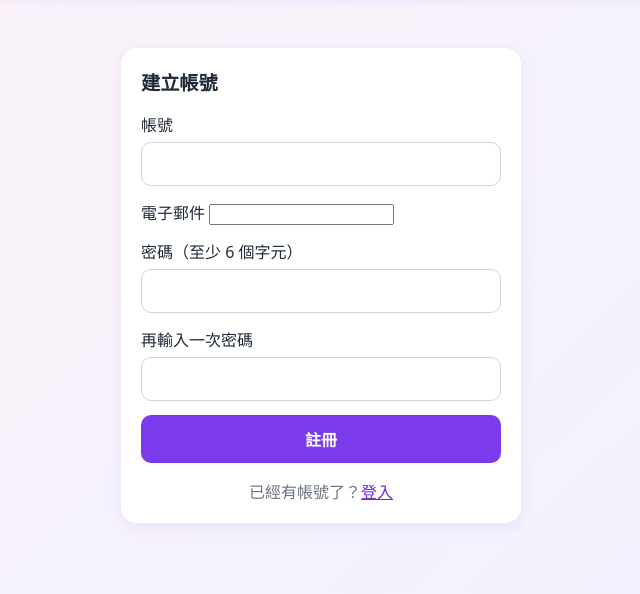
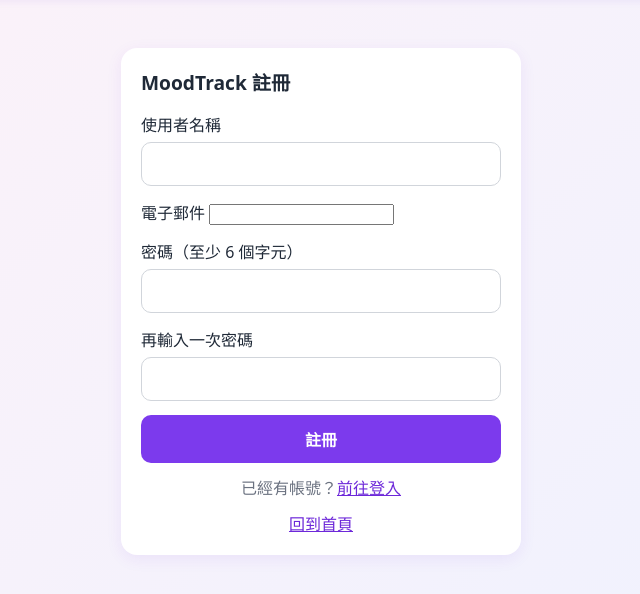
Before and after one commit to cooldragonboat/python_FP, a Flask app: page /register in a window 1280 px wide. Shown: the part 60-654 px from the top of the page, without its empty margins (319-959 px from the left). Run offline with Flask 3, Linux system fonts and the light colour scheme.

Commit message:
註冊頁面對齊教學：使用者名稱欄位、前往登入與回到首頁連結
Co-Authored-By: Claude Opus 5.5 <noreply@anthropic.com>
Claude-Session: https://claude.ai/code/session_01FqkUYzdKSooeESVCktR93W

```diff
--- a/app.py
+++ b/app.py
@@ -174,7 +174,7 @@ def register():
         if not username or not email or not password or not confirm:
             error = "請完整填寫所有欄位。"
         elif not 3 <= len(username) <= 30:
-            error = "帳號長度需為 3～30 個字。"
+            error = "使用者名稱長度需為 3～30 個字。"
         elif not EMAIL_PATTERN.fullmatch(email) or len(email) > 120:
             error = "請輸入有效的電子郵件。"
         elif len(password) < 6:
@@ -182,7 +182,7 @@ def register():
         elif password != confirm:
             error = "兩次輸入的密碼不一致。"
         elif User.query.filter_by(username=username).first():
-            error = "這個帳號已經有人使用了。"
+            error = "這個使用者名稱已經有人使用了。"
         elif User.query.filter_by(email=email).first():
             error = "這個電子郵件已經註冊過了。"
 
@@ -212,7 +212,7 @@ def login():
         ).first()
 
         if user is None or not user.check_password(password):
-            flash("帳號／電子郵件或密碼錯誤。", "error")
+            flash("使用者名稱／電子郵件或密碼錯誤。", "error")
         else:
             login_user(user, remember=bool(request.form.get("remember")))
             flash(f"歡迎回來，{user.username}！", "success")
--- a/static/style.css
+++ b/static/style.css
@@ -69,7 +69,7 @@ input[type=range] { width: 100%; margin-top: 8px; accent-color: #7c3aed; }
 .link-button.danger { color: #dc2626; font-size: .85rem; }
 
 .auth { max-width: 400px; margin: 20px auto; }
-.switch { text-align: center; margin-bottom: 0; color: #6b7280; }
+.switch { text-align: center; margin: 12px 0 0; color: #6b7280; }
 .hint { color: #9ca3af; font-size: .8rem; text-align: center; margin-bottom: 0; }
 
 /* 訊息 */
--- a/templates/login.html
+++ b/templates/login.html
@@ -3,7 +3,7 @@
 {% block content %}
 <form class="card auth" method="post">
   <h2>登入</h2>
-  <label>帳號或電子郵件
+  <label>使用者名稱或電子郵件
     <input type="text" name="username" required
            value="{{ request.form.get('username', '') }}" autocomplete="username">
   </label>
@@ -12,6 +12,7 @@
   </label>
   <label class="checkbox"><input type="checkbox" name="remember"> 記住我</label>
   <button type="submit" class="button">登入</button>
-  <p class="switch">還沒有帳號？<a href="{{ url_for('register') }}">註冊</a></p>
+  <p class="switch">還沒有帳號？<a href="{{ url_for('register') }}">前往註冊</a></p>
+  <p class="switch"><a href="{{ url_for('index') }}">回到首頁</a></p>
 </form>
 {% endblock %}
--- a/templates/register.html
+++ b/templates/register.html
@@ -2,22 +2,23 @@
 {% block title %}註冊 - MoodTrack{% endblock %}
 {% block content %}
 <form class="card auth" method="post">
-  <h2>建立帳號</h2>
-  <label>帳號
-    <input type="text" name="username" minlength="3" maxlength="30" required
+  <h2>MoodTrack 註冊</h2>
+  <label>使用者名稱
+    <input type="text" id="username" name="username" minlength="3" maxlength="30" required
            value="{{ request.form.get('username', '') }}" autocomplete="username">
   </label>
   <label>電子郵件
-    <input type="email" name="email" maxlength="120" required
+    <input type="email" id="email" name="email" maxlength="120" required
            value="{{ request.form.get('email', '') }}" autocomplete="email">
   </label>
   <label>密碼（至少 6 個字元）
-    <input type="password" name="password" minlength="6" required autocomplete="new-password">
+    <input type="password" id="password" name="password" minlength="6" required autocomplete="new-password">
   </label>
   <label>再輸入一次密碼
-    <input type="password" name="confirm" minlength="6" required autocomplete="new-password">
+    <input type="password" id="confirm" name="confirm" minlength="6" required autocomplete="new-password">
   </label>
   <button type="submit" class="button">註冊</button>
-  <p class="switch">已經有帳號了？<a href="{{ url_for('login') }}">登入</a></p>
+  <p class="switch">已經有帳號？<a href="{{ url_for('login') }}">前往登入</a></p>
+  <p class="switch"><a href="{{ url_for('index') }}">回到首頁</a></p>
 </form>
 {% endblock %}
```
